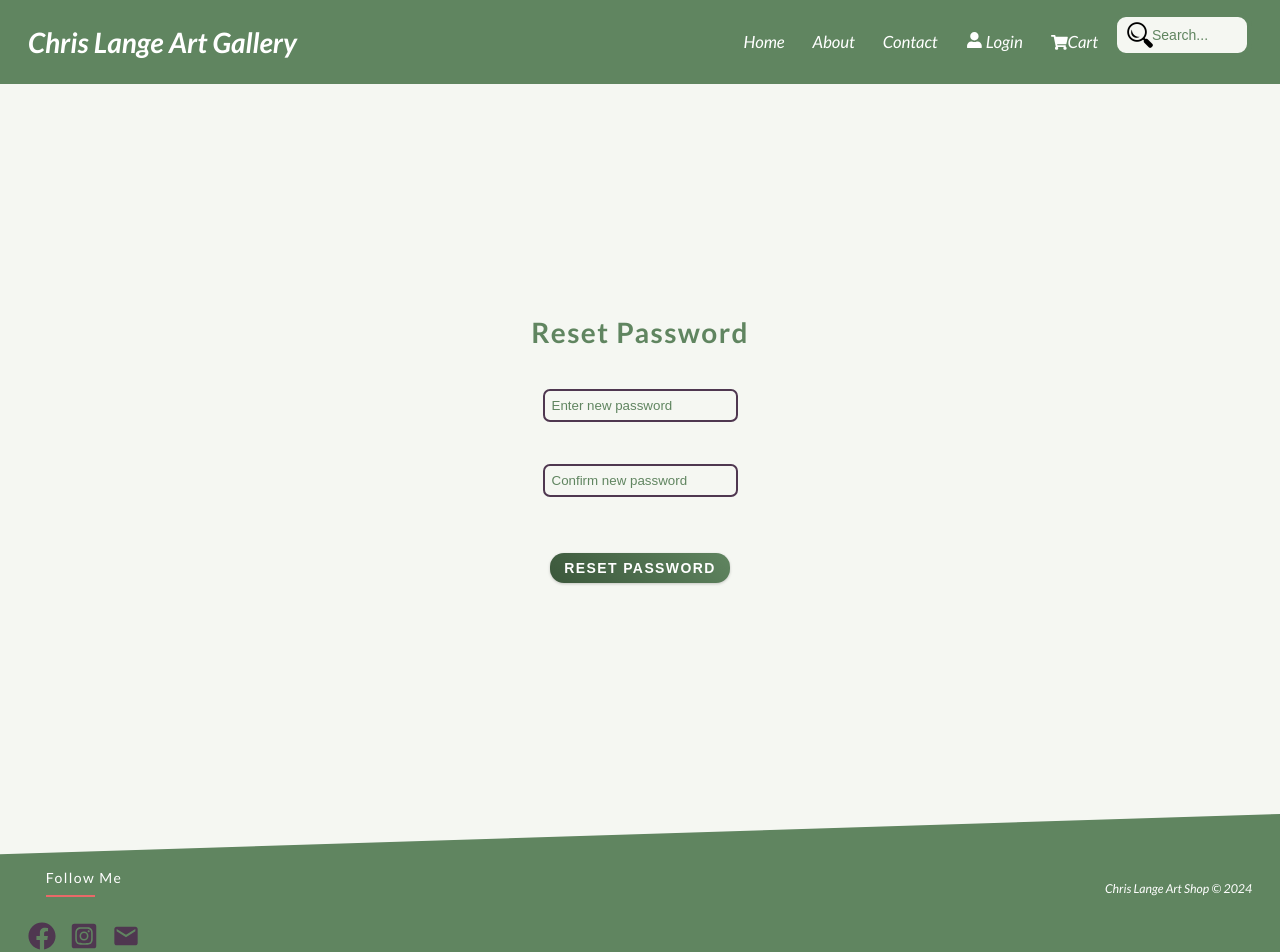
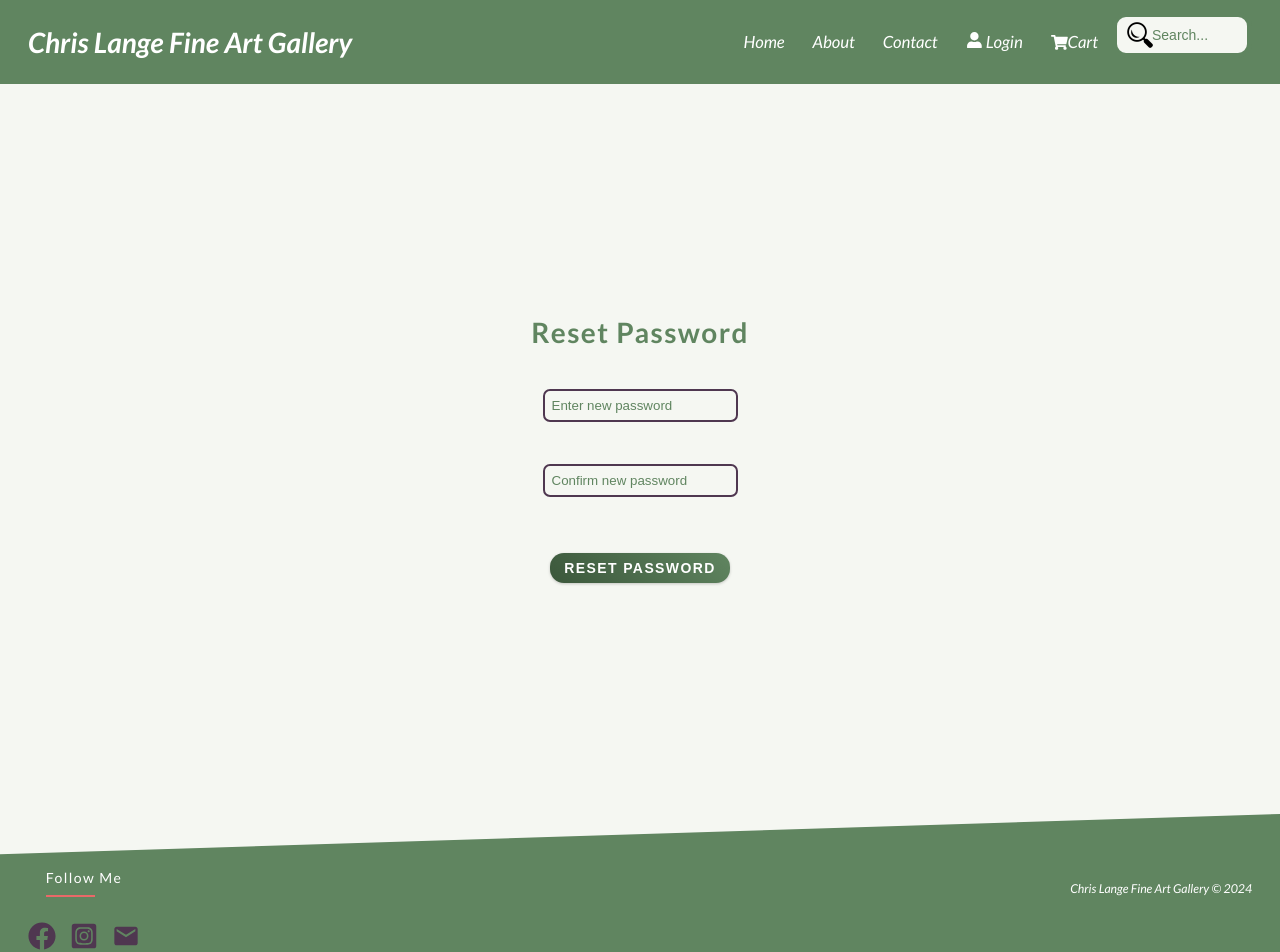
Before and after one commit to michi1008/Chris-Art-Shop, a React (Create React App) app in the folder frontend/: page /reset-password/1 in a window 1280 px wide. Shown: the top 952 px of the page. Built offline with nearby package versions, Linux system fonts and the light colour scheme.

Commit message:
change name

```diff
--- a/frontend/public/index.html
+++ b/frontend/public/index.html
@@ -9,7 +9,7 @@
       name='description'
       content='Web site created using create-react-app'
     />
-    <title>Chris Art Shop</title>
+    <title>Chris Lange Fine Art Gallery</title>
   </head>
   <body>
     <noscript>You need to enable JavaScript to run this app.</noscript>
--- a/frontend/src/components/Footer.jsx
+++ b/frontend/src/components/Footer.jsx
@@ -24,7 +24,7 @@ const Footer = () => {
         </div>
       </div>
       <div className='copyright'>
-        <p className='copyright'>Chris Lange Art Shop &copy; {currentYear}</p>
+        <p className='copyright'>Chris Lange Fine Art Gallery &copy; {currentYear}</p>
       </div>
     </footer>
   );
--- a/frontend/src/components/Navbar.jsx
+++ b/frontend/src/components/Navbar.jsx
@@ -35,7 +35,7 @@ const Navbar = () => {
   return (
     <nav>
       <NavLink to='/' className='title' style={{ fontSize: '2rem' }}>
-        Chris Lange Art Gallery
+        Chris Lange Fine Art Gallery
       </NavLink>
       {userInfo ? <div className='nav-name'>Hello, {userInfo.name}</div> : ''}
       <div className='menu' onClick={() => setMenuOpen(!menuOpen)}>
```
